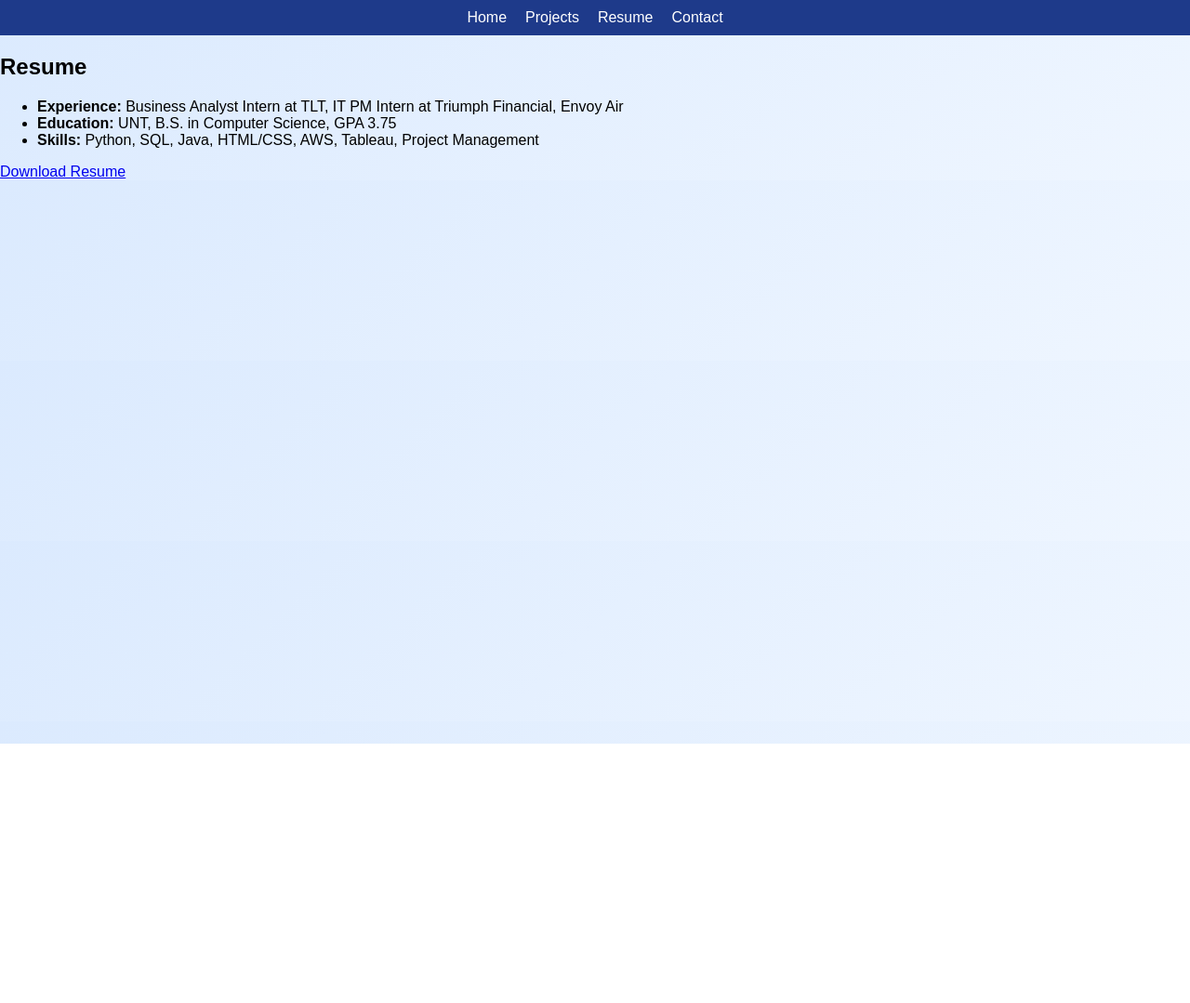
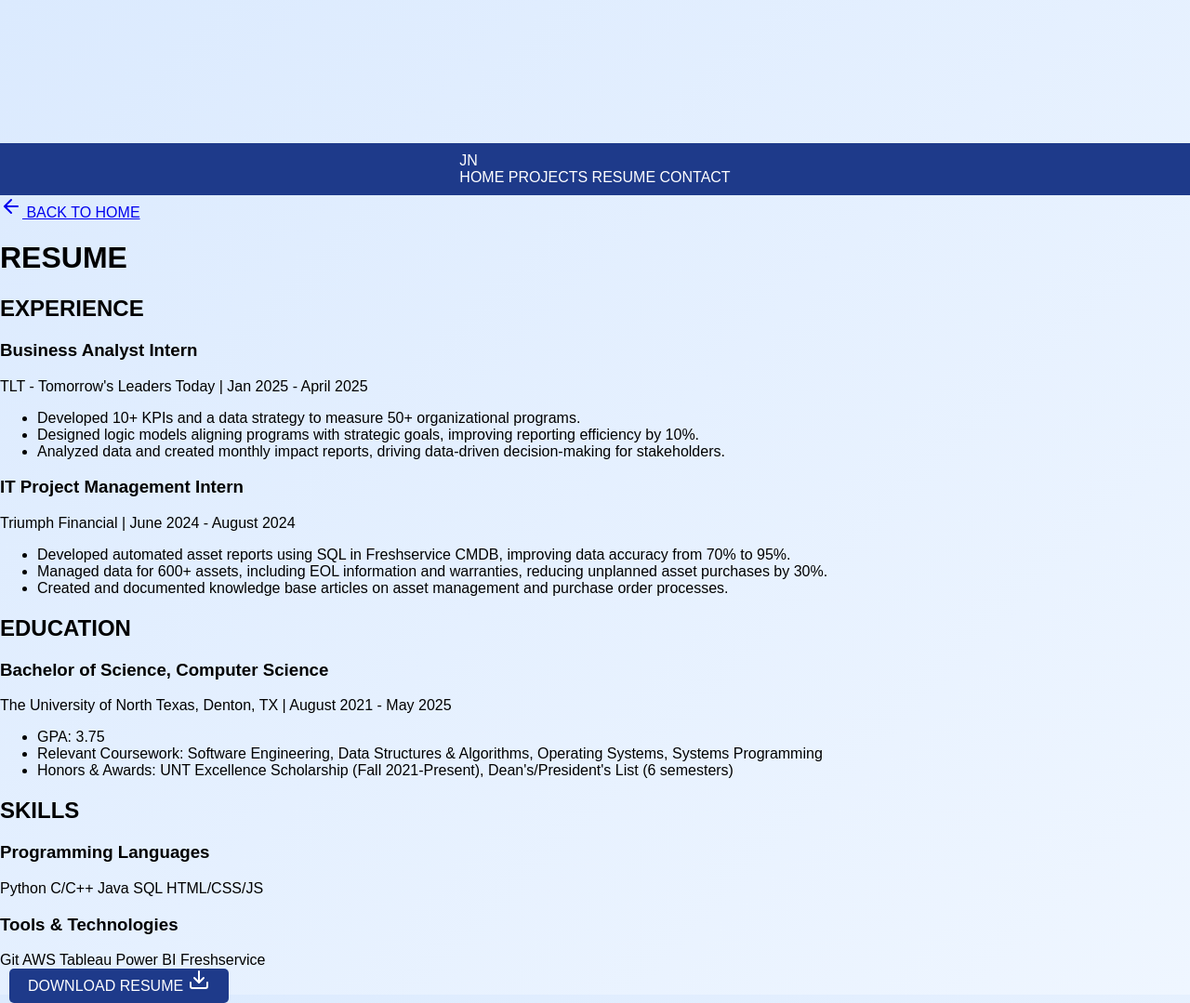
Before and after one commit to jneduelan/portfolio-website-CSCE3420, a plain HTML site: page resume.html in a window 1280 px wide. Shown: the whole page at 93% size. Before the commit the page ends 800 px from the top, so only its background shows below. Drawn offline with Linux system fonts and the light colour scheme.

Commit message:
Update resume.html

```diff
--- a/resume.html
+++ b/resume.html
@@ -4,24 +4,120 @@
 <head>
   <meta charset="UTF-8">
   <meta name="viewport" content="width=device-width, initial-scale=1.0">
-  <title>Resume</title>
+  <title>Resume | Jaylen Neduelan</title>
   <link rel="stylesheet" href="css/styles.css">
+  <link rel="preconnect" href="https://fonts.googleapis.com">
+  <link rel="preconnect" href="https://fonts.gstatic.com" crossorigin>
+  <link href="https://fonts.googleapis.com/css2?family=Archivo+Black&family=Inter:wght@400;500;700&display=swap" rel="stylesheet">
 </head>
 <body>
+  <canvas id="background-canvas"></canvas>
+
   <nav class="navbar">
-    <a href="index.html">Home</a>
-    <a href="projects.html">Projects</a>
-    <a href="resume.html">Resume</a>
-    <a href="contact.html">Contact</a>
+    <div class="nav-container">
+      <div class="logo">JN</div>
+      <div class="nav-links">
+        <a href="index.html">HOME</a>
+        <a href="projects.html">PROJECTS</a>
+        <a href="resume.html" class="active">RESUME</a>
+        <a href="contact.html">CONTACT</a>
+      </div>
+      <div class="menu-toggle">
+        <div class="bar"></div>
+        <div class="bar"></div>
+        <div class="bar"></div>
+      </div>
+    </div>
   </nav>
-  <section class="resume">
-    <h1>Resume</h1>
-    <ul>
-      <li><strong>Experience:</strong> Business Analyst Intern at TLT, IT PM Intern at Triumph Financial, Envoy Air</li>
-      <li><strong>Education:</strong> UNT, B.S. in Computer Science, GPA 3.75</li>
-      <li><strong>Skills:</strong> Python, SQL, Java, HTML/CSS, AWS, Tableau, Project Management</li>
-    </ul>
-    <a href="resume.pdf" download>Download Resume</a>
-  </section>
+
+  <main class="content">
+    <a href="index.html" class="back-link">
+      <svg xmlns="http://www.w3.org/2000/svg" width="24" height="24" viewBox="0 0 24 24" fill="none" stroke="currentColor" stroke-width="2" stroke-linecap="round" stroke-linejoin="round">
+        <line x1="19" y1="12" x2="5" y2="12"></line>
+        <polyline points="12 19 5 12 12 5"></polyline>
+      </svg>
+      BACK TO HOME
+    </a>
+
+    <h1 class="page-title">RESUME</h1>
+
+    <div class="resume-container">
+      <div class="resume-section">
+        <h2>EXPERIENCE</h2>
+        <div class="resume-card">
+          <h3>Business Analyst Intern</h3>
+          <p class="resume-meta">TLT - Tomorrow's Leaders Today | Jan 2025 - April 2025</p>
+          <ul class="resume-list">
+            <li>Developed 10+ KPIs and a data strategy to measure 50+ organizational programs.</li>
+            <li>Designed logic models aligning programs with strategic goals, improving reporting efficiency by 10%.</li>
+            <li>Analyzed data and created monthly impact reports, driving data-driven decision-making for stakeholders.</li>
+          </ul>
+        </div>
+
+        <div class="resume-card">
+          <h3>IT Project Management Intern</h3>
+          <p class="resume-meta">Triumph Financial | June 2024 - August 2024</p>
+          <ul class="resume-list">
+            <li>Developed automated asset reports using SQL in Freshservice CMDB, improving data accuracy from 70% to 95%.</li>
+            <li>Managed data for 600+ assets, including EOL information and warranties, reducing unplanned asset purchases by 30%.</li>
+            <li>Created and documented knowledge base articles on asset management and purchase order processes.</li>
+          </ul>
+        </div>
+      </div>
+
+      <div class="resume-section">
+        <h2>EDUCATION</h2>
+        <div class="resume-card">
+          <h3>Bachelor of Science, Computer Science</h3>
+          <p class="resume-meta">The University of North Texas, Denton, TX | August 2021 - May 2025</p>
+          <ul class="resume-list">
+            <li>GPA: 3.75</li>
+            <li>Relevant Coursework: Software Engineering, Data Structures & Algorithms, Operating Systems, Systems Programming</li>
+            <li>Honors & Awards: UNT Excellence Scholarship (Fall 2021-Present), Dean's/President's List (6 semesters)</li>
+          </ul>
+        </div>
+      </div>
+
+      <div class="resume-section">
+        <h2>SKILLS</h2>
+        <div class="skills-grid">
+          <div class="skills-card">
+            <h3>Programming Languages</h3>
+            <div class="skills-tags">
+              <span>Python</span>
+              <span>C/C++</span>
+              <span>Java</span>
+              <span>SQL</span>
+              <span>HTML/CSS/JS</span>
+            </div>
+          </div>
+
+          <div class="skills-card">
+            <h3>Tools & Technologies</h3>
+            <div class="skills-tags">
+              <span>Git</span>
+              <span>AWS</span>
+              <span>Tableau</span>
+              <span>Power BI</span>
+              <span>Freshservice</span>
+            </div>
+          </div>
+        </div>
+      </div>
+
+      <div class="download-resume">
+        <a href="resume.pdf" download class="btn">
+          DOWNLOAD RESUME
+          <svg xmlns="http://www.w3.org/2000/svg" width="24" height="24" viewBox="0 0 24 24" fill="none" stroke="currentColor" stroke-width="2" stroke-linecap="round" stroke-linejoin="round">
+            <path d="M21 15v4a2 2 0 0 1-2 2H5a2 2 0 0 1-2-2v-4"></path>
+            <polyline points="7 10 12 15 17 10"></polyline>
+            <line x1="12" y1="15" x2="12" y2="3"></line>
+          </svg>
+        </a>
+      </div>
+    </div>
+  </main>
+
+  <script src="js/script.js"></script>
 </body>
 </html>
```
